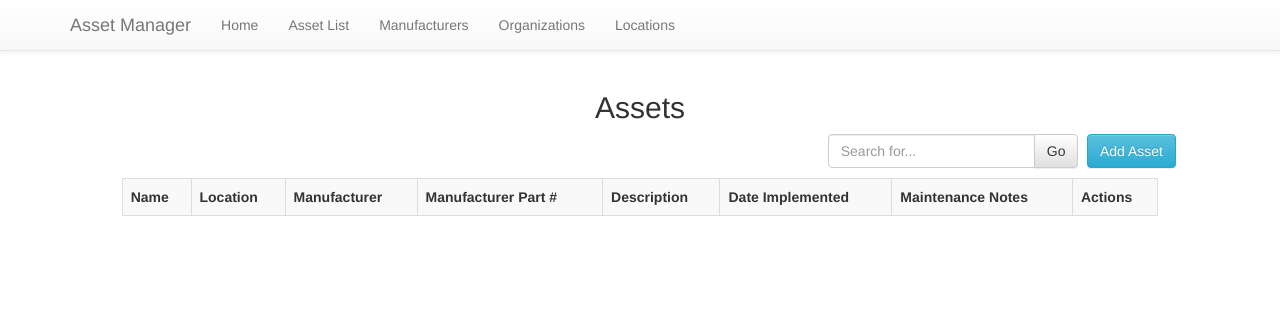
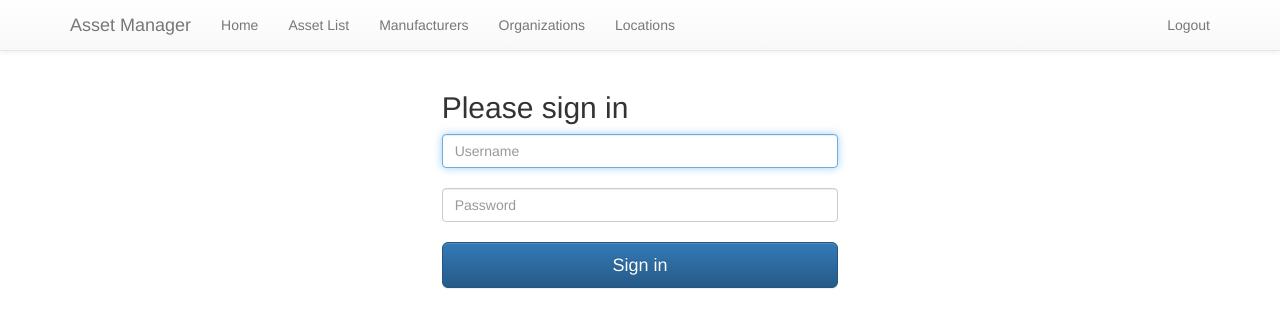
Before and after one commit to tyanderson/GroupProject, a Django app: page /GroupProject3/ in a window 1280 px wide. Shown: the top 328 px of the page. Run offline with Django 3.2, Linux system fonts and the light colour scheme; data that the repository does not hold is empty; some libraries are stand-ins or nearby versions.

Commit message:
login and commenting

```diff
--- a/GroupProject3/models.py
+++ b/GroupProject3/models.py
@@ -2,6 +2,7 @@ from django.db import models
 from localflavor.us.models import PhoneNumberField, USStateField
 
 
+# office location model
 class location(models.Model):
     name = models.CharField(max_length=50)
     office_number = models.IntegerField()
@@ -10,6 +11,7 @@ class location(models.Model):
         return (self.name)
 
 
+# manufacturers model
 class manufacturer(models.Model):
     name = models.CharField(max_length=50)
     hq_state = USStateField()
@@ -19,6 +21,7 @@ class manufacturer(models.Model):
         return self.name
 
 
+# internal organization model
 class organization(models.Model):
     name = models.CharField(max_length=100)
     contact_phone = PhoneNumberField()
@@ -27,6 +30,7 @@ class organization(models.Model):
         return self.name
 
 
+# model for assets
 class asset(models.Model):
     name = models.CharField(max_length=50)
     location = models.ForeignKey(location)
--- /dev/null
+++ b/GroupProject3/templates/login.html
@@ -0,0 +1,25 @@
+{% extends "master.html" %}
+
+{% block content %}
+
+    <div class="col-md-offset-4 col-md-4">
+            <form method="post" action="/GroupProject3/login/">
+                <h2 class="form-signin-heading">Please sign in</h2>
+                <div>
+                    <label for="username" class="sr-only">Username</label>
+                    <input type="text" class="form-control" placeholder="Username" name="username" required="" autofocus="">
+                </div>
+                <div>
+                    <label for="password" class="sr-only">Password</label>
+                    <input type="password" class="form-control" placeholder="Password" name="password" required="">
+                </div>
+                <button class="btn btn-lg btn-primary btn-block" type="submit">Sign in</button>
+            </form>
+            <br>
+            {% if failed %}
+                <div class="alert alert-danger" role="alert">Authentication failed</div>
+            {% endif %}
+
+        </div>
+
+{% endblock %}
--- a/GroupProject3/templates/master.html
+++ b/GroupProject3/templates/master.html
@@ -41,12 +41,17 @@
             <li><a href="/GroupProject3/organizations">Organizations</a></li>
             <li><a href="/GroupProject3/locations">Locations</a></li>
           </ul>
+            <ul class="nav navbar-nav navbar-right">
+            <li><a href="/GroupProject3/logout">Logout</a></li>
+          </ul>
         </div>
+
       </div>
     </nav>
 
-    {% block  content %}
-      Site content goes here in sub-templateasdfasdf asdfasds.
-    {% endblock %}
+        {% block  content %}
+          Site content goes here in sub-templateasdfasdf asdfasds.
+        {% endblock %}
+
   </body>
 </html>
--- a/GroupProject3/urls.py
+++ b/GroupProject3/urls.py
@@ -1,6 +1,7 @@
 from django.conf.urls import url
 from . import views
 
+# urls
 urlpatterns = [
     url(r'^$', views.index, name='index'),
     url(r'^addAsset/', views.addAsset, name='addAsset'),
@@ -22,4 +23,7 @@ urlpatterns = [
     url(r'^addLocation/', views.addLocation, name='addLocation'),
     url(r'^editLocation/([0-9]+$)', views.editLocation, name='editLocation'),
     url(r'^deleteLocation/([0-9]+$)', views.deleteLocation, name='deleteLocation'),
+
+    url(r'^login/', views.login, name='login'),
+    url(r'^logout/', views.logout, name='logout'),
 ]
--- a/GroupProject3/views.py
+++ b/GroupProject3/views.py
@@ -1,21 +1,32 @@
 from django.shortcuts import render, redirect
 import GroupProject3.models as mod
 from .forms import assetForm, organizationForm, locationForm, manufacturerForm
-from django.views.generic.edit import UpdateView
+from django.contrib.auth import authenticate
 
 
 def index(request):
+
     context = {}
+
+    # Go to login user if no session
+    if not request.session.get('logged_in'):
+        return render(request, 'login.html', context)
+
+    # get assets
     assets = mod.asset.objects.all()
 
     context['assets'] = assets
+    # go here with assets
     return render(request, 'index.html', context)
 
 
 def addAsset(request):
+
     if request.POST:
+        # create form from post
         form = assetForm(request.POST)
         if form.is_valid():
+            # save form
             form.save()
             return redirect(index)
 
@@ -25,14 +36,18 @@ def addAsset(request):
     context = {}
     context['form'] = assetForm
 
+    # go here
     return render(request, 'addAsset.html', context)
 
 
 def editAsset(request, int):
     if request.POST:
+        # get asset
         asset = mod.asset.objects.get(id=int)
+        # populate form
         form = assetForm(request.POST, instance=asset)
         if form.is_valid():
+            # save form
             form.save()
 
             return redirect(index)
@@ -45,17 +60,25 @@ def editAsset(request, int):
     form = assetForm(instance=asset)
     context['form'] = form
 
+    # go here
     return render(request, 'editAsset.html', context)
 
 
 def searchAssets(request):
     context = {}
+
+    # Go to login user if no session
+    if not request.session.get('logged_in'):
+        return render(request, 'login.html', context)
+
     print("got in")
     if request.META['REQUEST_METHOD'] == 'POST':
         print("searching")
         str = request.POST.get('searchString')
+        # get assets containing string
         context['assets'] = mod.asset.objects.all().filter(name__icontains=str)
 
+    # go here with assets
     return render(request, 'index.html', context)
 
 
@@ -63,6 +86,7 @@ def deleteAsset(request, int):
     context = {}
     if request.META['REQUEST_METHOD'] == 'POST':
         print("posting")
+        # find asset
         asset = mod.asset.objects.get(id=int)
         asset.delete()
 
@@ -71,11 +95,13 @@ def deleteAsset(request, int):
     else:
         print("not posting")
 
+    # get asset
     asset = mod.asset.objects.get(id=int)
     context['asset'] = asset
     form = assetForm(instance=asset)
     context['form'] = form
 
+    # go here
     return render(request, 'deleteAsset.html', context)
 
 
@@ -84,14 +110,22 @@ def deleteAsset(request, int):
 
 def manufacturers(request):
     context = {}
+
+    # Go to login user if no session
+    if not request.session.get('logged_in'):
+        return render(request, 'login.html', context)
+
+    # get manufacturers
     manufacturers = mod.manufacturer.objects.all()
 
     context['manufacturers'] = manufacturers
+    # go here
     return render(request, 'manufacturers.html', context)
 
 
 def addManufacturer(request):
     if request.POST:
+        # create form from post
         form = manufacturerForm(request.POST)
         if form.is_valid():
             form.save()
@@ -103,12 +137,15 @@ def addManufacturer(request):
     context = {}
     context['form'] = form
 
+    # go here
     return render(request, 'addManufacturer.html', context)
 
 
 def editManufacturer(request, int):
     if request.POST:
+        # get manufacturer
         manufacturer = mod.manufacturer.objects.get(id=int)
+        # populate form
         form = manufacturerForm(request.POST, instance=manufacturer)
         if form.is_valid():
             form.save()
@@ -118,11 +155,13 @@ def editManufacturer(request, int):
     else:
         context = {}
 
+    # get manufacturer
     manufacturer = mod.manufacturer.objects.get(id=int)
     context['manufacturer'] = manufacturer
     form = manufacturerForm(instance=manufacturer)
     context['form'] = form
 
+    # go here
     return render(request, 'editManufacturer.html', context)
 
 
@@ -138,11 +177,13 @@ def deleteManufacturer(request, int):
     else:
         print("not posting")
 
+    # get manufacturer
     manufacturer = mod.manufacturer.objects.get(id=int)
     context['manufacturer'] = manufacturer
     form = manufacturerForm(instance=manufacturer)
     context['form'] = form
 
+    # go here
     return render(request, 'deleteManufacturer.html', context)
 
 
@@ -150,14 +191,22 @@ def deleteManufacturer(request, int):
 
 def organizations(request):
     context = {}
+
+    # Go to login user if no session
+    if not request.session.get('logged_in'):
+        return render(request, 'login.html', context)
+
+    # get organizations
     organizations = mod.organization.objects.all()
 
     context['organizations'] = organizations
+    # go here
     return render(request, 'organizations.html', context)
 
 
 def addOrganization(request):
     if request.POST:
+        # create form from post
         form = organizationForm(request.POST)
         if form.is_valid():
             form.save()
@@ -169,12 +218,15 @@ def addOrganization(request):
     context = {}
     context['form'] = form
 
+    # go here
     return render(request, 'addOrganization.html', context)
 
 
 def editOrganization(request, int):
     if request.POST:
+        # get organization
         organization = mod.organization.objects.get(id=int)
+        # populate form
         form = organizationForm(request.POST, instance=organization)
         if form.is_valid():
             form.save()
@@ -184,11 +236,13 @@ def editOrganization(request, int):
     else:
         context = {}
 
+    # get organization
     organization = mod.organization.objects.get(id=int)
     context['organization'] = organization
     form = organizationForm(instance=organization)
     context['form'] = form
 
+    # go here
     return render(request, 'editOrganization.html', context)
 
 
@@ -196,6 +250,7 @@ def deleteOrganization(request, int):
     context = {}
     if request.META['REQUEST_METHOD'] == 'POST':
         print("posting")
+        # get organization
         organization = mod.organization.objects.get(id=int)
         organization.delete()
 
@@ -204,11 +259,13 @@ def deleteOrganization(request, int):
     else:
         print("not posting")
 
+    # get organization
     organization = mod.organization.objects.get(id=int)
     context['organization'] = organization
     form = organizationForm(instance=organization)
     context['form'] = form
 
+    # go here
     return render(request, 'deleteOrganization.html', context)
 
 
@@ -217,14 +274,22 @@ def deleteOrganization(request, int):
 
 def locations(request):
     context = {}
+
+    # Go to login user if no session
+    if not request.session.get('logged_in'):
+        return render(request, 'login.html', context)
+
+    # get locations
     locations = mod.location.objects.all()
 
     context['locations'] = locations
+    # go here
     return render(request, 'locations.html', context)
 
 
 def addLocation(request):
     if request.POST:
+        # create form from post
         form = locationForm(request.POST)
         if form.is_valid():
             form.save()
@@ -236,12 +301,15 @@ def addLocation(request):
     context = {}
     context['form'] = form
 
+    # go here
     return render(request, 'addLocation.html', context)
 
 
 def editLocation(request, int):
     if request.POST:
+        # get location
         location = mod.location.objects.get(id=int)
+        # populate form
         form = locationForm(request.POST, instance=location)
         if form.is_valid():
             form.save()
@@ -251,11 +319,13 @@ def editLocation(request, int):
     else:
         context = {}
 
+    # get location
     location = mod.location.objects.get(id=int)
     context['location'] = location
     form = locationForm(instance=location)
     context['form'] = form
 
+    # go here
     return render(request, 'editLocation.html', context)
 
 
@@ -263,6 +333,7 @@ def deleteLocation(request, int):
     context = {}
     if request.META['REQUEST_METHOD'] == 'POST':
         print("posting")
+        # get location
         location = mod.location.objects.get(id=int)
         location.delete()
 
@@ -271,9 +342,56 @@ def deleteLocation(request, int):
     else:
         print("not posting")
 
+    # get location
     location = mod.location.objects.get(id=int)
     context['location'] = location
     form = locationForm(instance=location)
     context['form'] = form
 
+    # go here
     return render(request, 'deleteLocation.html', context)
+
+
+def login(request):
+    context = {}
+    if request.META['REQUEST_METHOD'] == 'POST':
+        print("logging in")
+        # authenticate user
+        user = authenticate(
+            username=request.POST.get('username'),
+            password=request.POST.get('password')
+        )
+
+        if user is not None:
+            # the password verified for the user
+            if user.is_active:
+                print("User is valid, active and authenticated")
+                # Get index's asset data
+                assets = mod.asset.objects.all()
+                context['assets'] = assets
+                context['failed'] = False
+                request.session['logged_in'] = True
+            else:
+                print("The password is valid, but the account has been disabled!")
+                context['failed'] = True
+                # auth failed, go login
+                return render(request, 'login.html', context)
+        else:
+            # the authentication system was unable to verify the username and password
+            print("The username and password were incorrect.")
+            context['failed'] = True
+            # auth failed, go login
+            return render(request, 'login.html', context)
+
+    # go to index
+    return render(request, 'index.html', context)
+
+
+def logout(request):
+    context = {}
+    # if there's a session, delete it
+    if request.session.get('logged_in'):
+        del request.session['logged_in']
+
+    # go to login
+    return render(request, 'login.html', context)
```
Also changed, not shown: init_db.py (+9 -1 lines).
